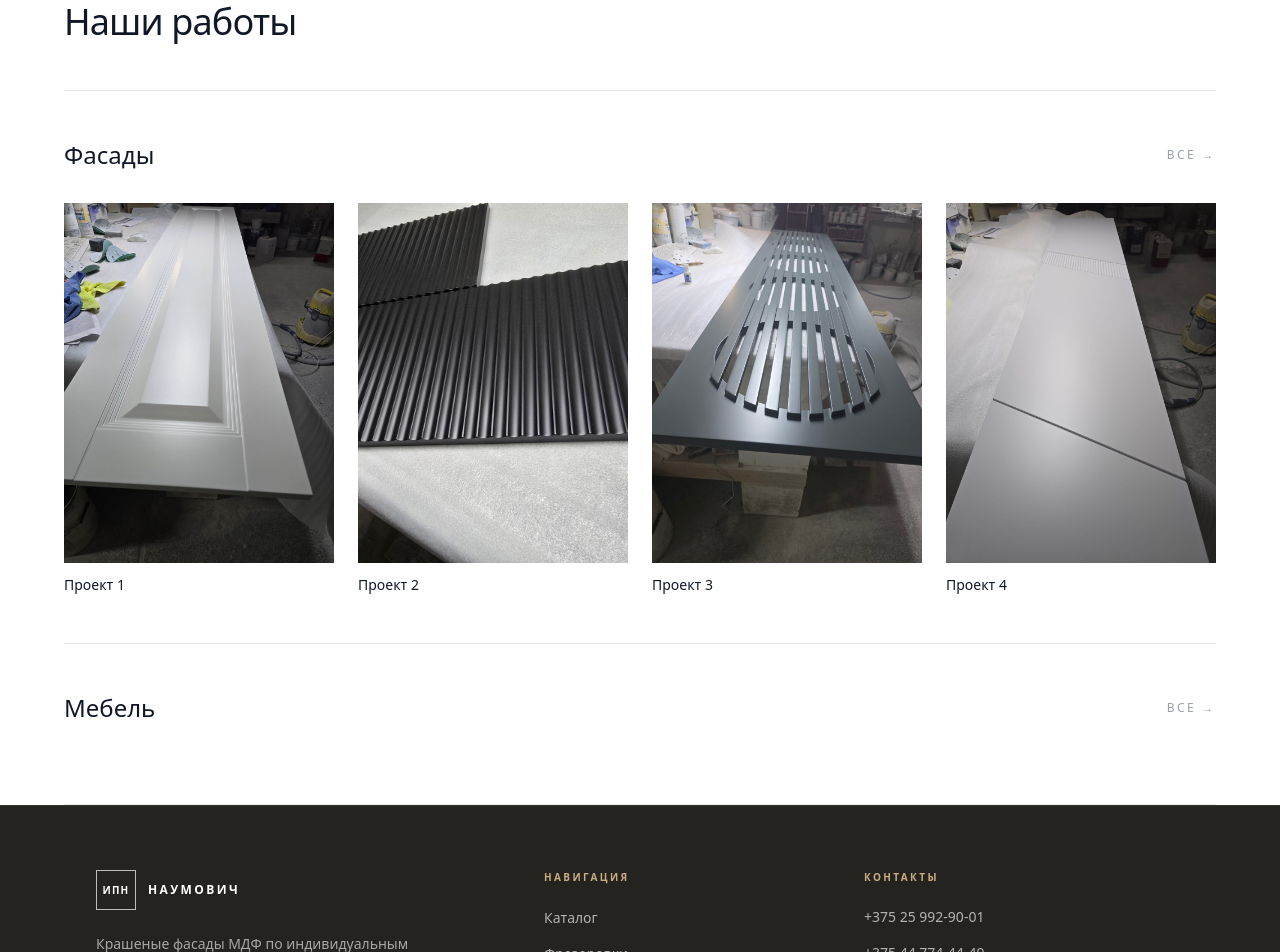
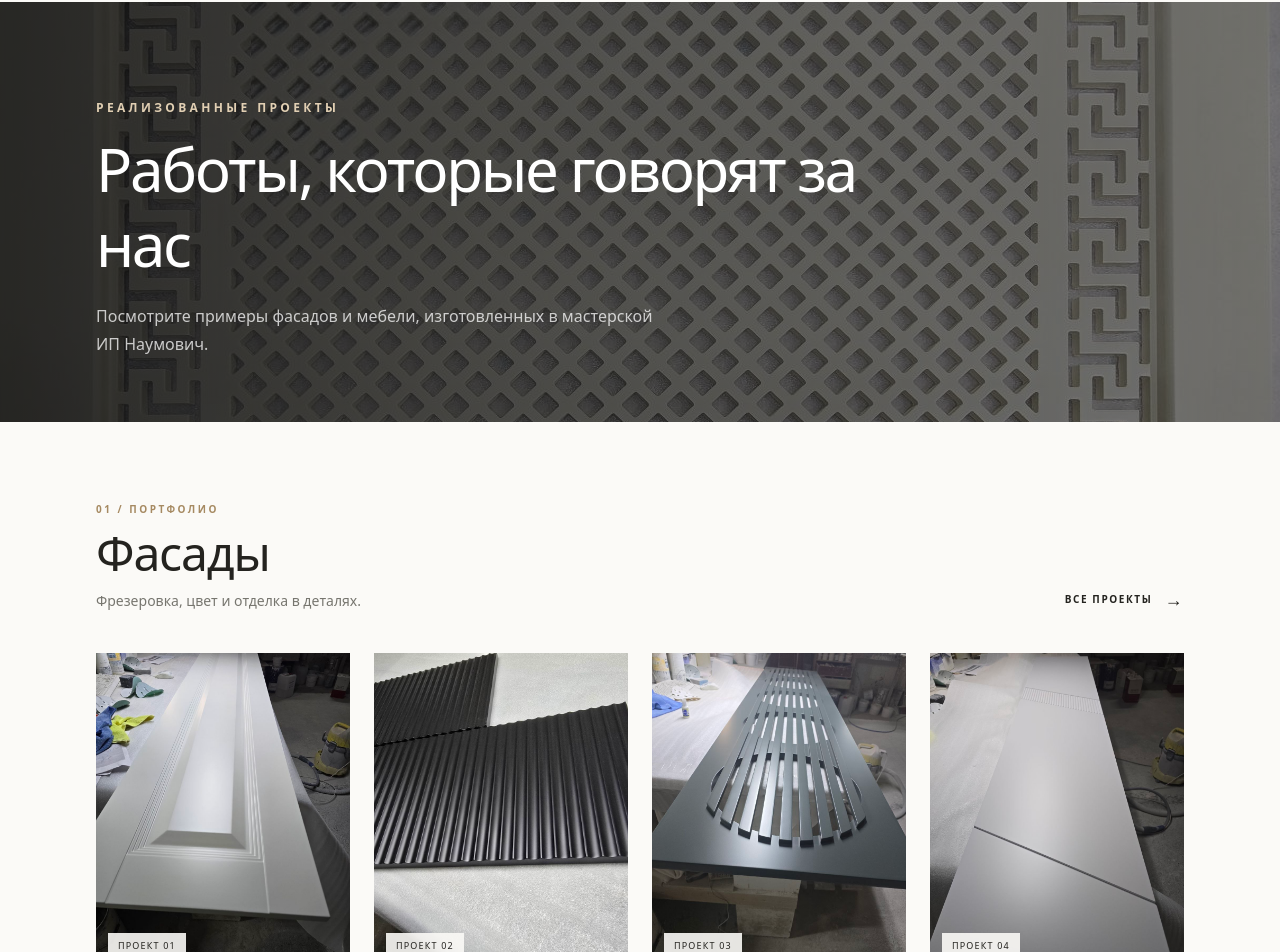
Before and after one commit to IljaBelousow/naumovich-site, a Next.js app: page /portfolio in a window 1280 px wide. Shown: the part 210-1162 px from the top of the page. Built offline with nearby package versions, Linux system fonts and the light colour scheme.

Commit message:
Redesign portfolio layout

```diff
--- a/src/app/portfolio/page.tsx
+++ b/src/app/portfolio/page.tsx
@@ -3,70 +3,65 @@ import Image from "next/image";
 import { facades } from "@/data/facades";
 
 export const metadata = {
-  title: "Наши работы — ИП Наумович",
-  description: "Портфолио выполненных работ: крашеные фасады МДФ и мебель на заказ.",
+  title: "Портфолио — мебельные фасады и мебель на заказ | ИП Наумович",
+  description: "Примеры изготовленных фасадов МДФ и мебели на заказ.",
 };
 
 export default function PortfolioPage() {
   const sections = [
-    { id: "work_facades", title: "Фасады", link: "facades" },
-    { id: "work_furniture", title: "Мебель", link: "furniture" },
+    { id: "work_facades", title: "Фасады", link: "facades", note: "Фрезеровка, цвет и отделка в деталях." },
+    { id: "work_furniture", title: "Мебель", link: "furniture", note: "Готовые решения и фасады в интерьере." },
   ];
 
   return (
-    <main className="w-full bg-white pt-20 min-h-screen">
-      <div className="w-full px-5 sm:px-8 lg:px-12 xl:px-16">
-        <h1 className="text-4xl font-extralight tracking-tight text-gray-900 mb-12">
-          Наши работы
-        </h1>
+    <main className="min-h-screen bg-[#fbfaf7] pt-20 text-[#24231f]">
+      <section className="relative isolate flex min-h-[340px] items-end overflow-hidden bg-[#302e28] sm:min-h-[420px]">
+        <Image src="/images/hero/hero-main.jpg" alt="Примеры мебельных фасадов" fill priority sizes="100vw" className="object-cover opacity-45" />
+        <div className="absolute inset-0 bg-gradient-to-r from-black/65 to-black/10" />
+        <div className="relative mx-auto w-full max-w-[1600px] px-5 pb-12 pt-16 sm:px-10 sm:pb-16 lg:px-16 xl:px-24">
+          <p className="mb-4 text-[10px] font-semibold uppercase tracking-[0.28em] text-[#e1cfb3] sm:text-xs">Реализованные проекты</p>
+          <h1 className="max-w-3xl text-4xl font-light leading-tight tracking-[-0.04em] text-white sm:text-6xl">Работы, которые говорят за нас</h1>
+          <p className="mt-5 max-w-xl text-sm leading-7 text-white/75 sm:text-base">Посмотрите примеры фасадов и мебели, изготовленных в мастерской ИП Наумович.</p>
+        </div>
+      </section>
 
-        <div className="border-t border-gray-200">
-          {sections.map((section) => {
-            const items = facades.filter((f) => f.category === section.id);
-
-            return (
-              <div key={section.id} className="border-b border-gray-200 py-12">
-                <div className="flex items-center justify-between mb-8">
-                  <Link
-                    href={`/portfolio/${section.link}`}
-                    className="text-xl sm:text-2xl font-light text-gray-900 hover:underline decoration-gray-300 underline-offset-4"
-                  >
-                    {section.title}
-                  </Link>
-                  <Link
-                    href={`/portfolio/${section.link}`}
-                    className="text-xs uppercase tracking-[0.2em] text-gray-400 hover:text-gray-900"
-                  >
-                    Все →
-                  </Link>
+      <div className="mx-auto max-w-[1600px] px-5 sm:px-10 lg:px-16 xl:px-24">
+        {sections.map((section, sectionIndex) => {
+          const items = facades.filter((item) => item.category === section.id);
+          return (
+            <section key={section.id} className="border-b border-[#e4e1d9] py-14 sm:py-20">
+              <div className="mb-8 flex flex-col gap-4 sm:mb-10 sm:flex-row sm:items-end sm:justify-between">
+                <div>
+                  <p className="mb-3 text-[10px] font-semibold uppercase tracking-[0.25em] text-[#a68a62]">0{sectionIndex + 1} / ПОРТФОЛИО</p>
+                  <h2 className="text-3xl font-light tracking-tight sm:text-5xl">{section.title}</h2>
+                  <p className="mt-3 text-sm leading-6 text-[#77766f]">{section.note}</p>
                 </div>
-
-                <div className="grid grid-cols-2 sm:grid-cols-3 lg:grid-cols-4 gap-6">
-                  {items.slice(0, 4).map((item) => (
-                    <Link
-                      key={item.slug}
-                      href={`/portfolio/${item.slug}`}
-                      className="group block"
-                    >
-                      <div className="relative aspect-[3/4] w-full overflow-hidden bg-gray-100">
-                        <Image
-                          src={item.image}
-                          alt={item.name}
-                          fill
-                          className="object-cover group-hover:scale-105 transition-transform duration-500"
-                        />
+                <Link href={`/portfolio/${section.link}`} className="inline-flex items-center gap-3 self-start text-[10px] font-semibold uppercase tracking-[0.16em] hover:text-[#9b7950] sm:self-auto">Все проекты <span className="text-lg">→</span></Link>
+              </div>
+              {items.length ? (
+                <div className="grid grid-cols-2 gap-x-4 gap-y-8 sm:grid-cols-3 sm:gap-x-6 sm:gap-y-10 lg:grid-cols-4">
+                  {items.map((item, index) => (
+                    <Link key={item.slug} href={`/portfolio/${item.slug}`} className="group">
+                      <div className="relative aspect-[4/5] overflow-hidden bg-[#efede7]">
+                        <Image src={item.image} alt={item.name} fill sizes="(max-width: 640px) 50vw, (max-width: 1024px) 33vw, 25vw" className="object-cover transition-transform duration-700 group-hover:scale-[1.04]" />
+                        <span className="absolute bottom-3 left-3 bg-[#fbfaf7]/90 px-2.5 py-1.5 text-[9px] uppercase tracking-[0.13em]">Проект {String(index + 1).padStart(2, "0")}</span>
                       </div>
-                      <h3 className="mt-3 text-sm font-medium text-gray-900">
-                        {item.name}
-                      </h3>
+                      <h3 className="mt-4 text-sm font-medium sm:text-base">{item.name}</h3>
+                      <p className="mt-2 text-xs leading-5 text-[#77766f] sm:text-sm">{item.description || "Индивидуальное изготовление в мастерской ИП Наумович"}</p>
                     </Link>
                   ))}
                 </div>
-              </div>
-            );
-          })}
+              ) : <p className="border border-[#e4e1d9] p-6 text-sm text-[#77766f]">Работы в этом разделе скоро появятся.</p>}
+            </section>
+          );
+        })}
+      </div>
+      <section className="bg-[#eeece5] px-5 py-12 sm:px-10 sm:py-16 lg:px-16 xl:px-24">
+        <div className="mx-auto flex max-w-[1600px] flex-col gap-5 sm:flex-row sm:items-center sm:justify-between">
+          <div><h2 className="text-2xl font-light sm:text-3xl">Есть идея для своего проекта?</h2><p className="mt-2 text-sm text-[#77766f]">Обсудим материалы, цвет и детали исполнения.</p></div>
+          <Link href="/contacts" className="inline-flex min-h-12 items-center justify-center bg-[#24231f] px-6 text-[10px] font-semibold uppercase tracking-[0.16em] text-white hover:bg-[#9b7950]">Связаться с нами ↗</Link>
         </div>
-      </div>
+      </section>
     </main>
   );
 }
```
